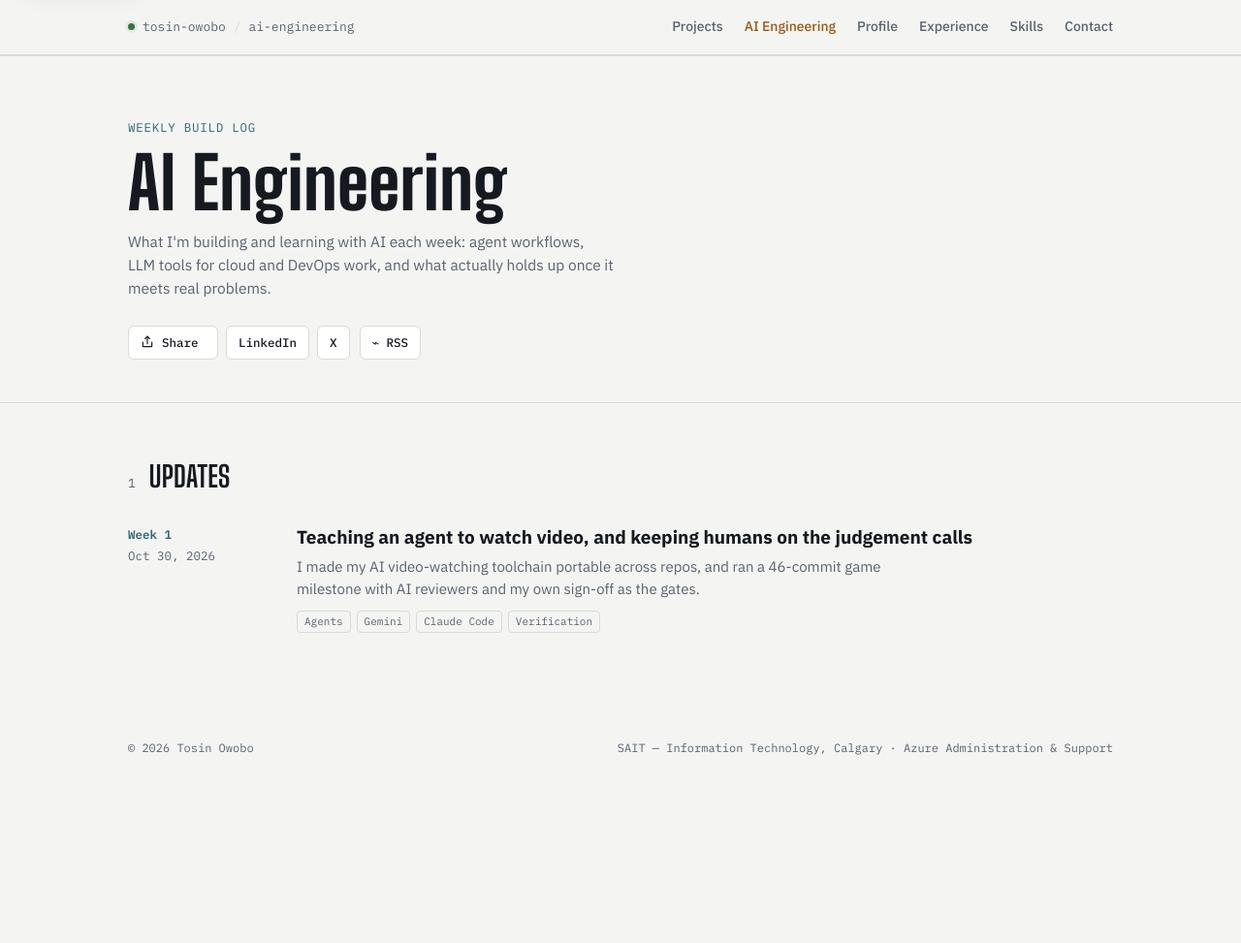
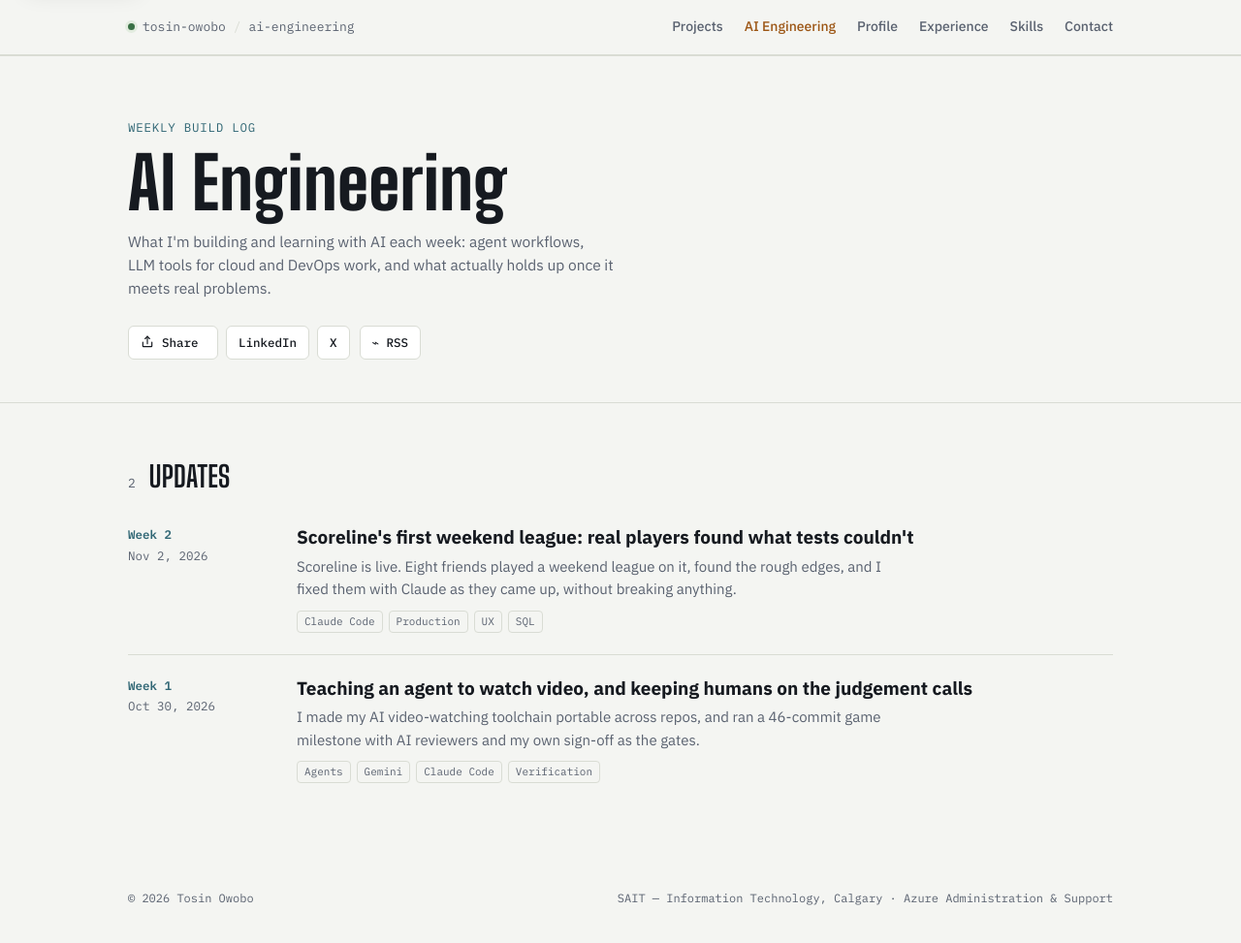
Before and after one commit to Teeowo/portfolio, a Jekyll site: the page built from ai-engineering/index.html, in a window 1280 px wide and 996 px high. Shown: the top 973 px of the window at 97% size. Built offline with Jekyll 4.4.1, drawn with Linux system fonts in a browser that asks for light colours; part of the change alters nothing that is shown.

Commit message:
Add week 2 post: Scoreline's first weekend league
Plain-language build log of Scoreline going live with an 8-player
weekend league, the fixes real usage surfaced, the SQL email fixes,
and a redacted standings screenshot (with figure styles).

Co-Authored-By: Claude Opus 5.5 <noreply@anthropic.com>
Claude-Session: https://claude.ai/code/session_015c3PmFsbQ7h2cDdC6MZZoH

```diff
--- /dev/null
+++ b/_posts/2026-11-02-scoreline-first-weekend-league.md
@@ -0,0 +1,55 @@
+---
+layout: post
+title: "Scoreline's first weekend league: real players found what tests couldn't"
+week: 2
+summary: "Scoreline is live. Eight friends played a weekend league on it, found the rough edges, and I fixed them with Claude as they came up, without breaking anything."
+tags: [Claude Code, Production, UX, SQL]
+---
+
+This week [Scoreline](https://scoreline.tosinowobo.com) went live. It's the app I've been building with Claude to run FC 27 leagues and tournaments with friends. On the weekend we ran our first real league on it: **8 players**, real fixtures and a real deadline.
+
+## The setup
+
+Before the weekend I added a new league format. Instead of me entering everyone's results, each player records their own score before the deadline, and the other player confirms it. If there's a disagreement, the organiser has the final say.
+
+It all worked in testing. Then real people started using it.
+
+Here's the table as it stands. Names are hidden apart from mine, and you can see I'm not winning my own league:
+
+<figure class="post-figure">
+  <img src="/assets/img/posts/scoreline-standings.png" alt="Scoreline league table with 8 players. Player 1 and Player 2 lead on 24 points; Teeowo is 6th on 3 points." width="902" height="528" loading="lazy">
+  <figcaption>The live league table on Scoreline. Other players' names are redacted.</figcaption>
+</figure>
+
+## What the players showed me
+
+You only learn some things when people are actually trying to get their game recorded before the deadline. Over the weekend players found a few bugs, and, more usefully, the spots where the app slowed them down. Some examples:
+
+- **Recording a game asked for too much.** Now it just asks for the score.
+- **Typing in scores was a chore.** Now you can take a photo of the result on your screen and the app reads it.
+- **A few features got in the way.** I removed them. If something doesn't help someone record a result, it doesn't need to be on the screen.
+- **People weren't sure how long they had.** The league page now says it plainly, like *"Ends tonight, 11:59 PM (21h left)"*, and the colour changes as the deadline gets close.
+- **Almost everyone was on their phone.** So I went through every screen on a phone: bigger buttons, long names that don't break the layout, and your next game always easy to find.
+
+## Fixing data in the database
+
+Not every fix was on the screen. A few players had problems with the email addresses on their accounts, and they had to be corrected in the database itself.
+
+This was my favourite part of the week. I described what needed to change, and Opus wrote the SQL scripts to find the affected accounts and update them. The scripts were clean and careful, and easy to read and check before running. It took me back to my time at SAIT, writing database scripts to pull information out and update records. I really enjoyed that work then, and I enjoyed it again here.
+
+## Fast fixes, nothing broken
+
+Most fixes went out the same day the problem showed up. That only works because Scoreline has automatic checks: before anything goes live, the app is built and tested from scratch, including the main things a player does. If something breaks, it doesn't ship.
+
+Over the weekend I pushed thirteen updates, and **none of them broke anything that already worked**.
+
+## What I learned
+
+- **Real users beat any amount of testing.** Eight friends in one weekend found more friction than all my own testing, because they were trying to get something done, not trying the app out.
+- **Fast is only good if it's safe.** Claude makes fixes quick to write. The automatic checks are what made me comfortable shipping in the middle of a live league.
+- **Old skills still count.** The SQL work reminded me that what I learned at SAIT still matters. It's just faster now, with Claude doing the typing and me checking the logic.
+
+## Next week
+
+- Run a second league and see how it goes when I'm not watching every game.
+- Keep improving the score recording, based on what the players tell me.
--- a/assets/site.css
+++ b/assets/site.css
@@ -336,6 +336,9 @@
     .prose tr:last-child{ border-bottom:0; }
     .prose td::before{ content:attr(data-label); display:block; font-family:"IBM Plex Mono", ui-monospace, monospace; font-size:11px; text-transform:uppercase; letter-spacing:0.05em; color:var(--text-muted); }
   }
+  .prose .post-figure{ margin:0 0 20px; }
+  .prose .post-figure img{ display:block; width:100%; height:auto; border:1px solid var(--border); border-radius:8px; }
+  .prose .post-figure figcaption{ margin-top:8px; font-size:13.5px; color:var(--text-muted); }
   .prose hr{ border:0; border-top:1px solid var(--border); margin:30px 0; }
   .prose a{ text-decoration:underline; text-underline-offset:2px; }
   .post-nav{ display:grid; grid-template-columns:1fr 1fr; gap:14px; margin-top:44px; padding-top:24px; border-top:1px solid var(--border); }
```
Also changed, not shown: assets/img/posts/scoreline-standings.png (added).
